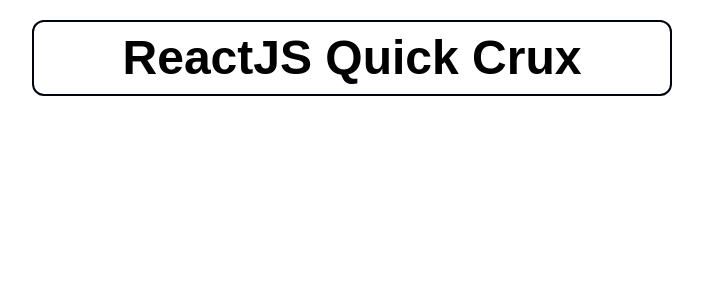
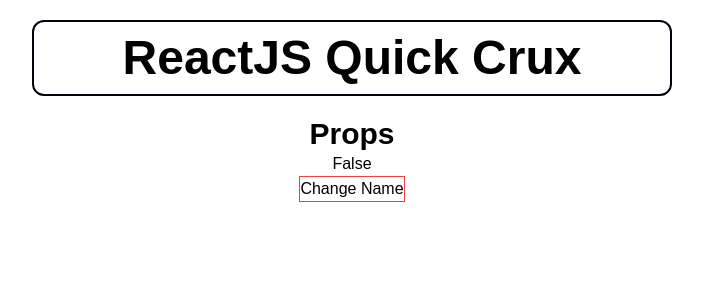
Before and after one commit to arpitv970/react-quick-crux, a React (Vite) app: page /inline-cond-expression in a window 1280 px wide. Before the commit this address had no page. Shown: the top 300 px of the page, without its empty margins (288-991 px from the left). Built offline with nearby package versions, Linux system fonts and the light colour scheme; the HTML template or start-up script is replaced by a standard one.

Commit message:
added inline-cond-expression

```diff
--- a/src/App.jsx
+++ b/src/App.jsx
@@ -1,5 +1,6 @@
 import { Link, Route, Routes } from 'react-router-dom';
 import Home from './components/Home';
+import InlineCondExp from './components/InlineCondExp';
 import MapFilter from './components/MapFilter';
 import PropsParent from './components/PropsParent';
 import State from './components/State';
@@ -17,6 +18,10 @@
                 <Route path='/map-filter' element={<MapFilter />} />
                 <Route path='/state' element={<State />} />
                 <Route path='/props' element={<PropsParent />} />
+                <Route
+                    path='/inline-cond-expression'
+                    element={<InlineCondExp />}
+                />
             </Routes>
         </div>
     );
--- a/src/components/Home.jsx
+++ b/src/components/Home.jsx
@@ -16,14 +16,19 @@
                         States in React
                     </li>
                 </Link>
+
                 <Link to='/props'>
                     <li className='border border-primary text-primary-500 text-center h-[100%] w-[100%] flex justify-center items-center rounded-xl hover:bg-primary hover:text-white transition-all ease-in-out duration-300 cursor-pointer m-auto p-4'>
                         Props in React
                     </li>
                 </Link>
-                <li className='border border-primary text-primary-500 line-through text-center h-[100%] w-[100%] flex justify-center items-center rounded-xl hover:bg-primary hover:text-white transition-all ease-in-out duration-300 cursor-pointer m-auto p-4'>
-                    Inline Conditional Expressions
-                </li>
+
+                <Link to='/inline-cond-expression'>
+                    <li className='border border-primary text-primary-500 text-center h-[100%] w-[100%] flex justify-center items-center rounded-xl hover:bg-primary hover:text-white transition-all ease-in-out duration-300 cursor-pointer m-auto p-4'>
+                        Inline Conditional Expressions
+                    </li>
+                </Link>
+
                 <li className='border border-primary text-primary-500 line-through text-center h-[100%] w-[100%] flex justify-center items-center rounded-xl hover:bg-primary hover:text-white transition-all ease-in-out duration-300 cursor-pointer m-auto p-4'>
                     Event Handling in React
                 </li>
--- /dev/null
+++ b/src/components/InlineCondExp.jsx
@@ -0,0 +1,21 @@
+import { useState } from 'react';
+
+const InlineCondExp = () => {
+    const [value, setValue] = useState(false);
+    return (
+        <div>
+            <h1 className='text-center mt-5 text-3xl font-bold'>Props</h1>
+            <div className='flex justify-center items-center'>
+                {value ? <p>True</p> : <p> False</p>}
+            </div>
+            <button
+                className='border border-red-500 flex justify-center items-center mx-auto'
+                onClick={() => (value ? setValue(false) : setValue(true))}
+            >
+                Change Name
+            </button>
+        </div>
+    );
+};
+
+export default InlineCondExp;
```
